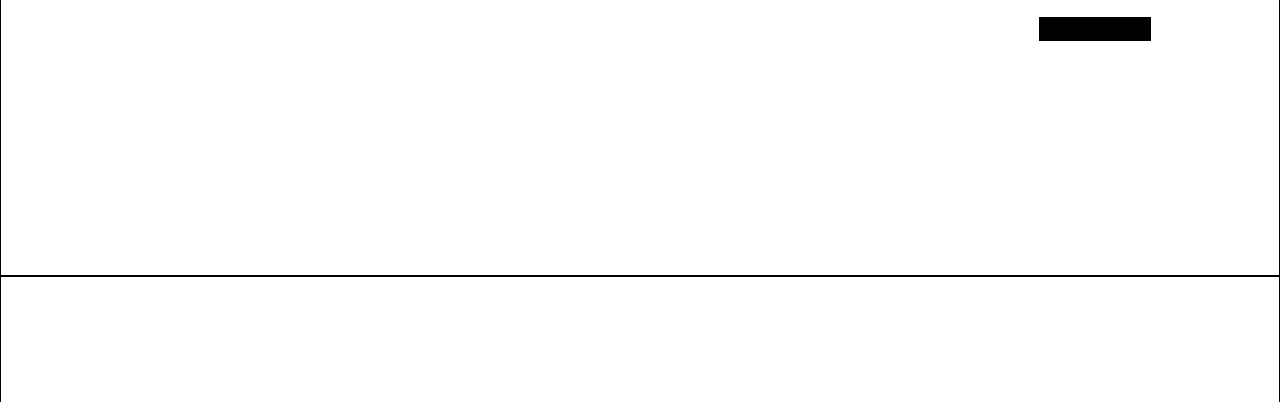
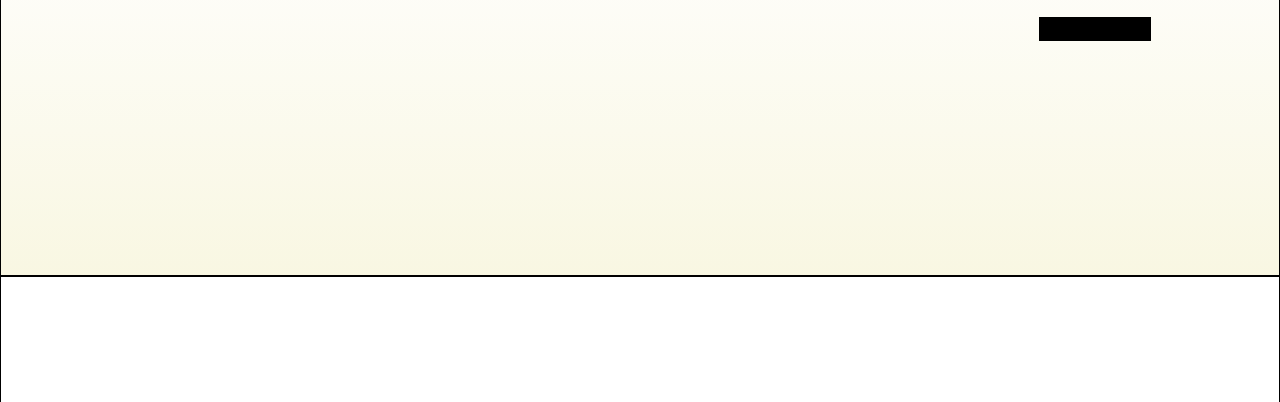
Before and after one commit to ronaldkwan93/portfolio, a plain HTML site: page index.html in a window 1280 px wide. Shown: the part 366-768 px from the top of the page. Drawn offline with Linux system fonts and the light colour scheme.

Commit message:
add background color

```diff
--- a/style.scss
+++ b/style.scss
@@ -49,7 +49,13 @@ nav {
   padding: 0px 10%;
   gap: 20px;
   font-family: "Prompt", sans-serif;
-
+  background: rgb(255, 255, 255);
+  background: linear-gradient(
+    180deg,
+    rgba(255, 255, 255, 1) 0%,
+    rgba(255, 255, 255, 0.7) 40%,
+    rgba(248, 246, 223, 0.9) 100%
+  );
   &__text {
     font-size: 1.5em;
     &__header {
@@ -229,7 +235,6 @@ nav {
 
   .project {
     &__card {
-
       flex-direction: column;
 
       &--left {
```
Also changed, not shown: style.css, 1 other file. Lines whose indentation alone changed are shown as unchanged.
